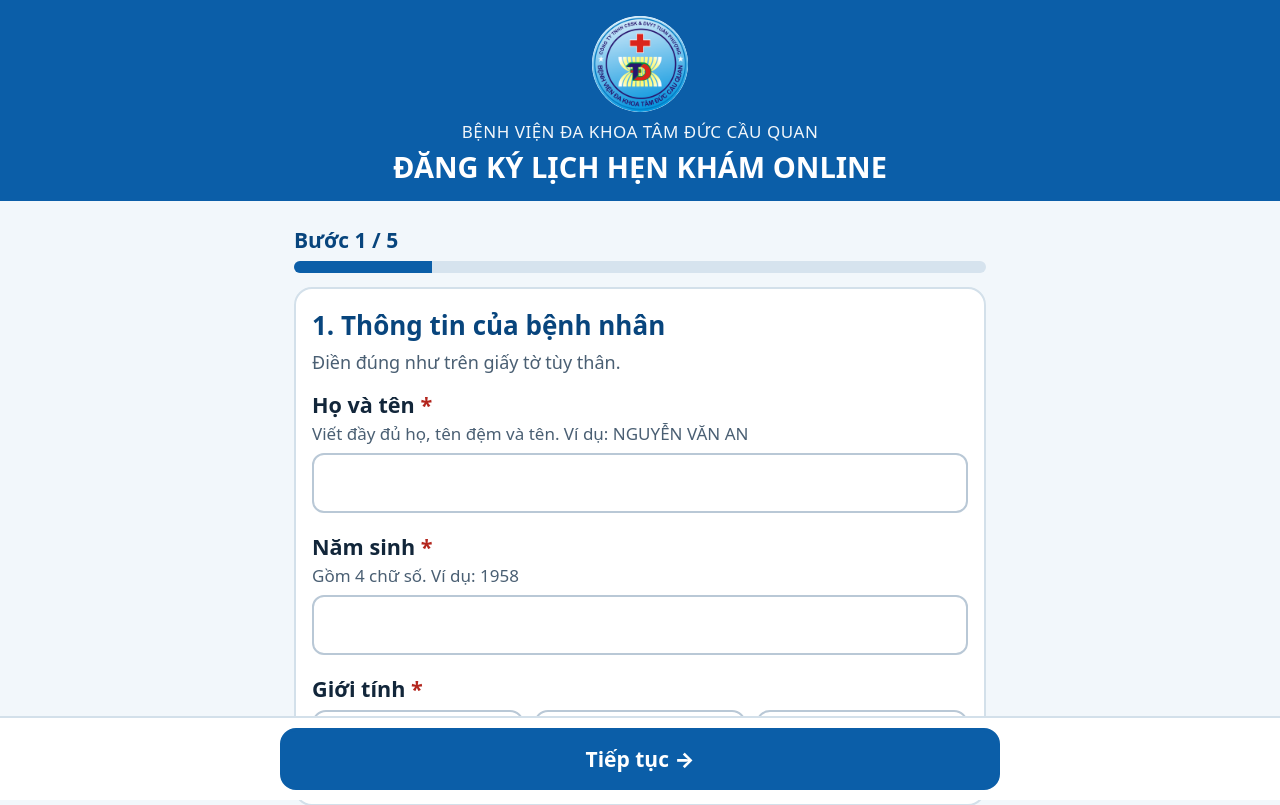
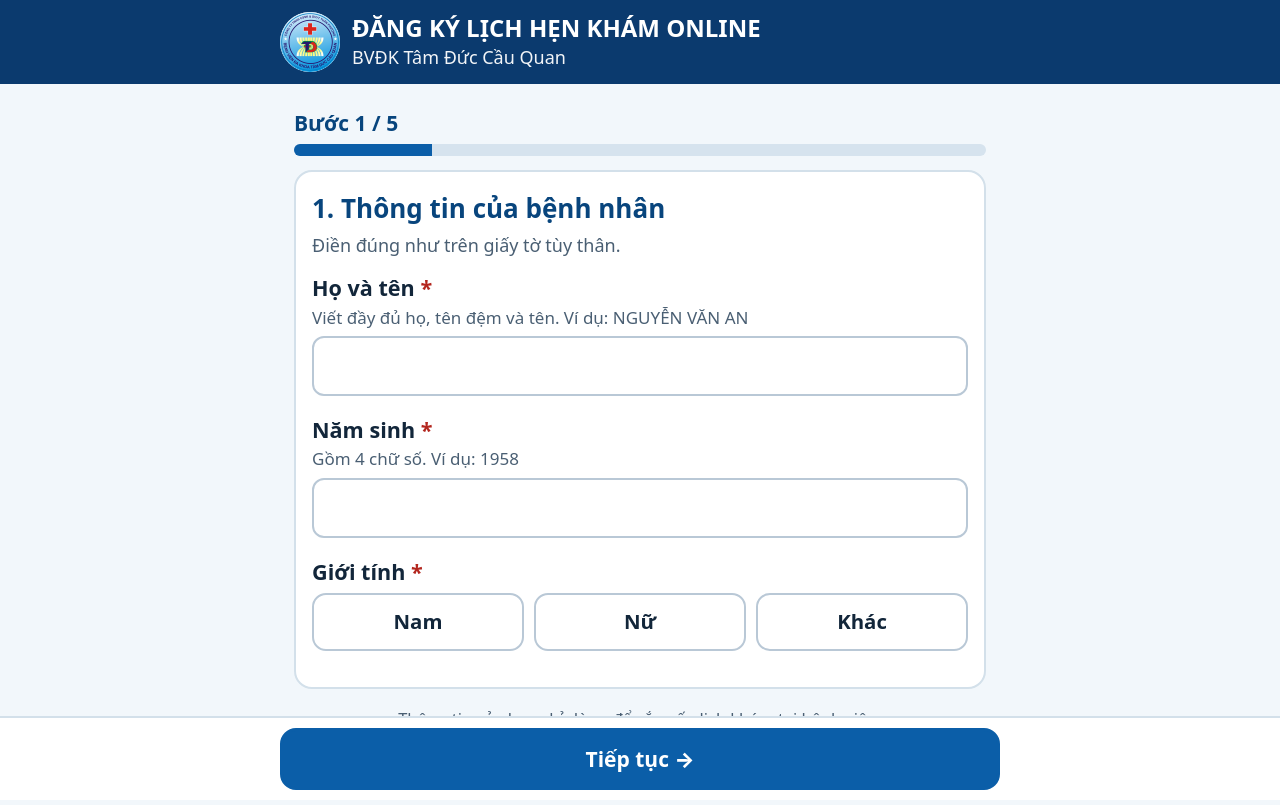
Before and after one commit to nammlc/dashboard_kham_uu_tien, a Flask app: page /dang-ky in a window 1280 px wide. Shown: the top 805 px of the page. Run offline with Flask 3, Linux system fonts and the light colour scheme.

Commit message:
fix UI 4

```diff
--- a/bvtd/templates/register/form.html
+++ b/bvtd/templates/register/form.html
@@ -13,10 +13,11 @@
   html{font-size:20px;-webkit-text-size-adjust:100%;scroll-padding-bottom:150px}
   body{margin:0;background:var(--bg);color:var(--ink);font-family:system-ui,-apple-system,"Segoe UI",Roboto,Arial,sans-serif;line-height:1.45}
   .wrap{max-width:720px;margin:0 auto;padding:14px 14px 120px}
-  header.top{background:var(--blue);color:#fff;padding:16px 14px;text-align:center}
-  header.top .logo{display:block;margin:0 auto 8px;width:96px;height:96px;border-radius:50%;background:#fff}
-  header.top .hos{font-size:.85rem;letter-spacing:.03em;opacity:.95}
-  header.top h1{margin:.2rem 0 0;font-size:1.45rem;line-height:1.25}
+  header.top{background:#0b3a6e;color:#fff;padding:12px 14px}
+  header.top .in{max-width:720px;margin:0 auto;display:flex;align-items:center;gap:12px}
+  header.top .logo{flex:none;width:60px;height:60px;border-radius:50%;background:#fff;display:block}
+  header.top .hos{font-size:.9rem;opacity:.95;margin-top:2px}
+  header.top h1{margin:0;font-size:1.2rem;line-height:1.2;font-weight:800}
   button,.btn{font:inherit;cursor:pointer}
   .btn-size{border:2px solid var(--blue);background:#fff;color:var(--blue);border-radius:12px;padding:8px 14px;font-weight:700;min-height:48px}
   .progress{margin:10px 0 14px}
@@ -89,9 +90,13 @@
 </head>
 <body>
 <header class="top">
-  <img class="logo" src="{{ url_for('static', filename='logo.png') }}" width="96" height="96" alt="Logo Bệnh viện Đa khoa Tâm Đức Cầu Quan">
-  <div class="hos">BỆNH VIỆN ĐA KHOA TÂM ĐỨC CẦU QUAN</div>
-  <h1>ĐĂNG KÝ LỊCH HẸN KHÁM ONLINE</h1>
+  <div class="in">
+    <img class="logo" src="{{ url_for('static', filename='logo.png') }}" width="60" height="60" alt="Logo Bệnh viện Đa khoa Tâm Đức Cầu Quan">
+    <div>
+      <h1>ĐĂNG KÝ LỊCH HẸN KHÁM ONLINE</h1>
+      <div class="hos">BVĐK Tâm Đức Cầu Quan</div>
+    </div>
+  </div>
 </header>
 
 <div class="wrap">
```
Also changed, not shown: bvtd/templates/register/done.html (+9 -2 lines).
